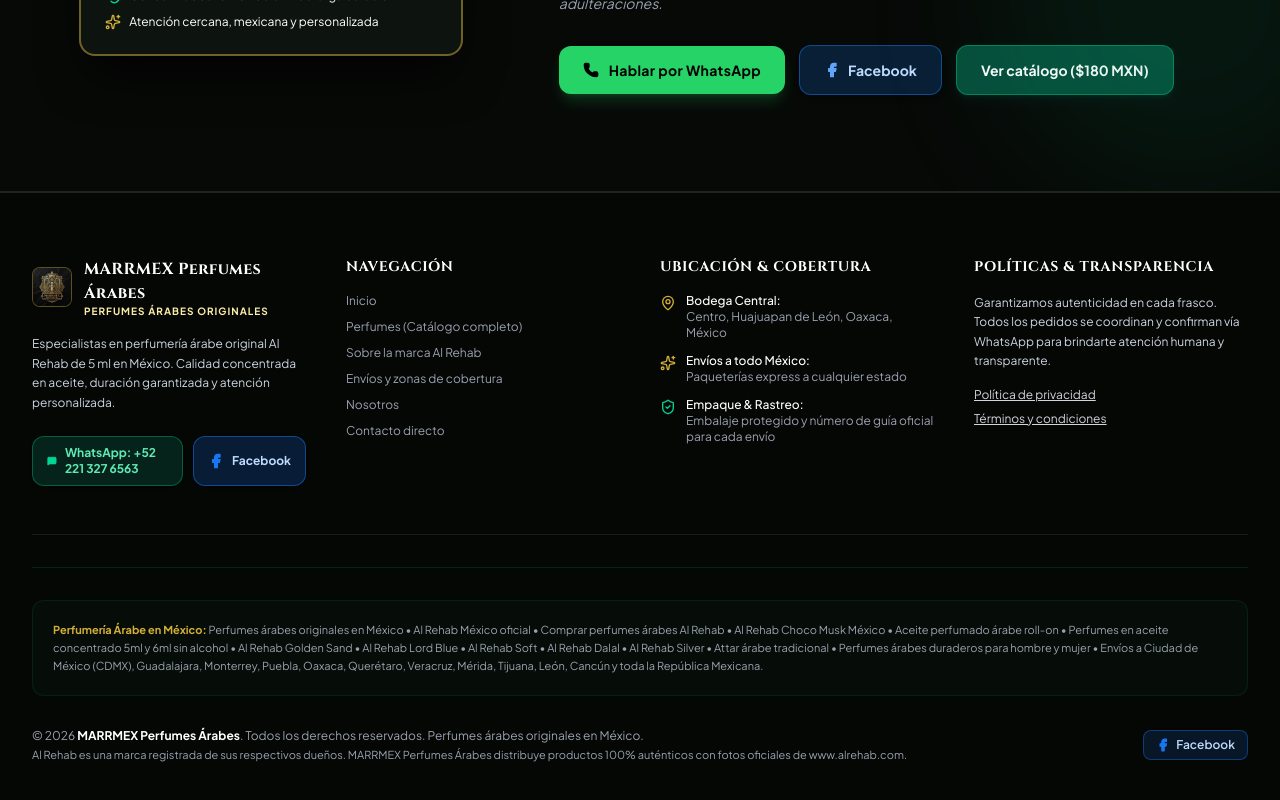
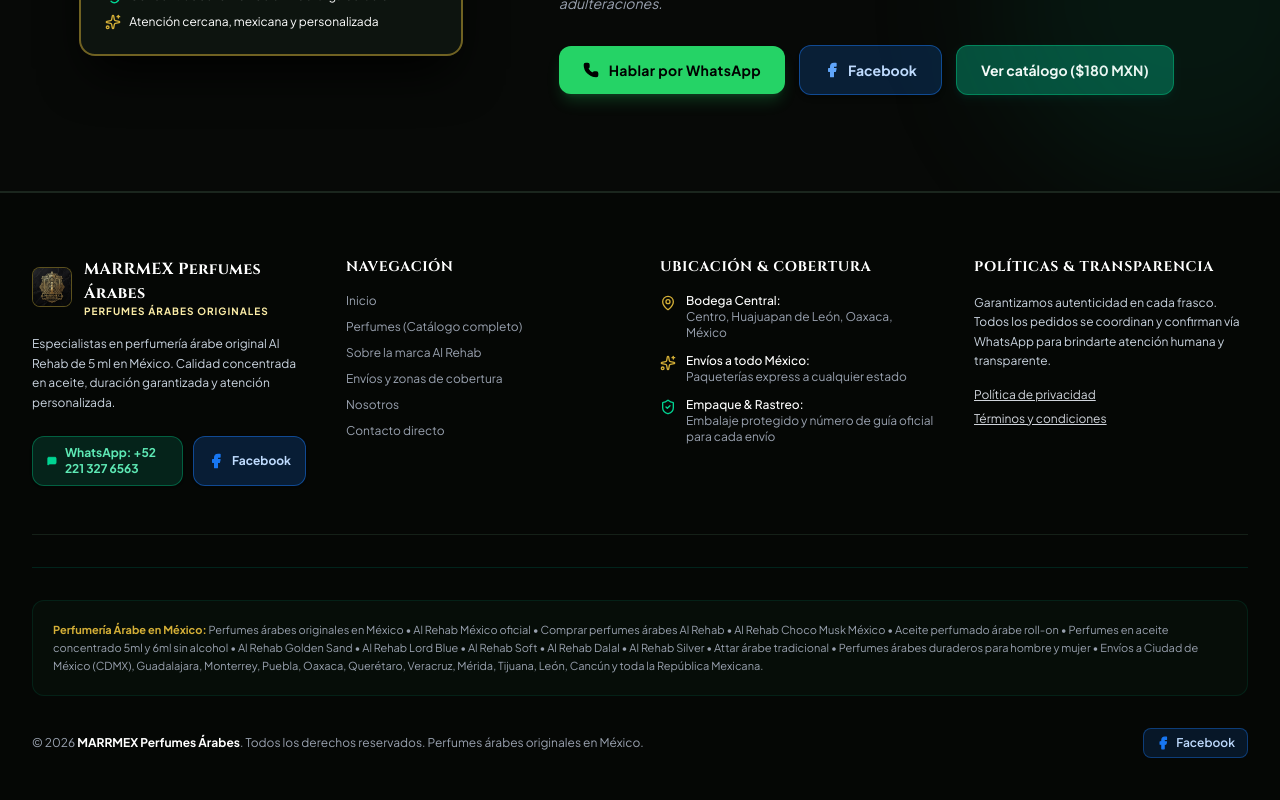
Before and after one commit to MARRMEX/Marrmex-Perfumes-rabes-, a React (Vite) app: page / in a window 1280 px wide. Shown: the part 10180-10980 px from the top of the page. Built offline with nearby package versions, Linux system fonts and the light colour scheme.

Commit message:
refactor(footer): remove redundant brand disclaimer

```diff
--- a/src/components/Footer.tsx
+++ b/src/components/Footer.tsx
@@ -176,9 +176,6 @@
               <p>
                 © {new Date().getFullYear()} <strong className="text-white">MARRMEX Perfumes Árabes</strong>. Todos los derechos reservados. Perfumes árabes originales en México.
               </p>
-              <p className="text-[11px] text-gray-400 mt-1">
-                Al Rehab es una marca registrada de sus respectivos dueños. MARRMEX Perfumes Árabes distribuye productos 100% auténticos con fotos oficiales de www.alrehab.com.
-              </p>
             </div>
             <div className="flex items-center gap-3 flex-shrink-0">
               <a
```
